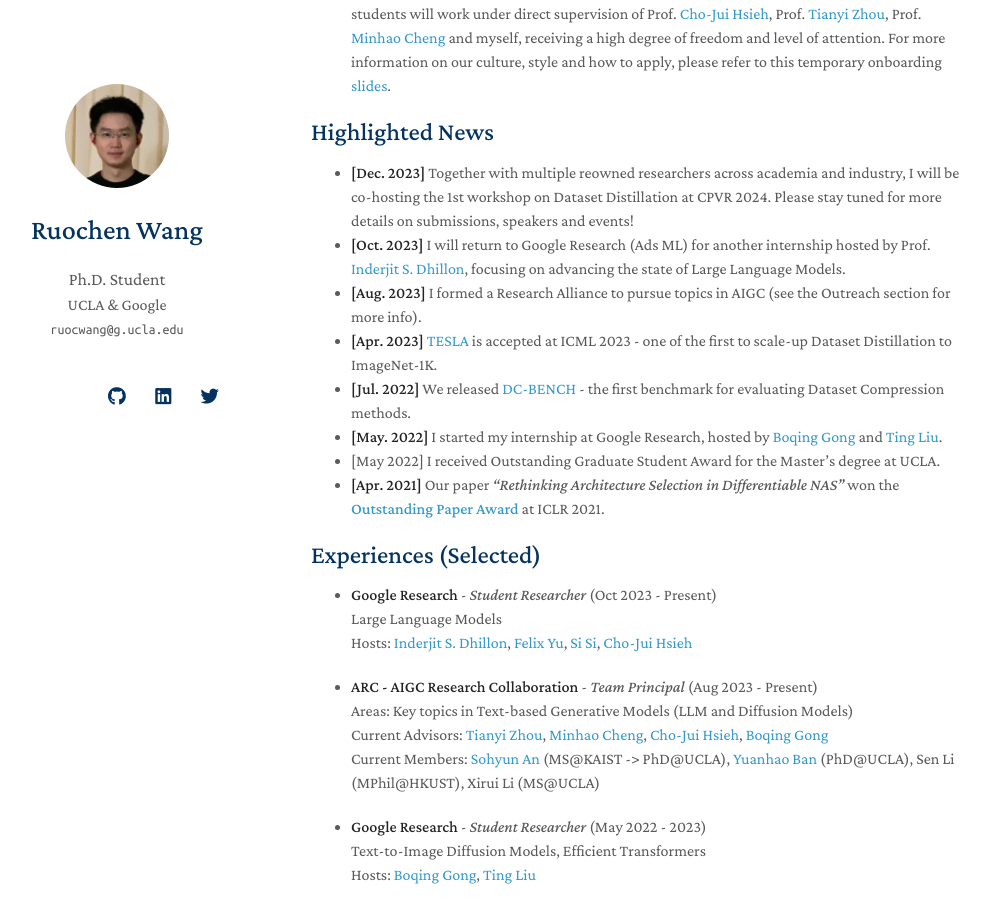
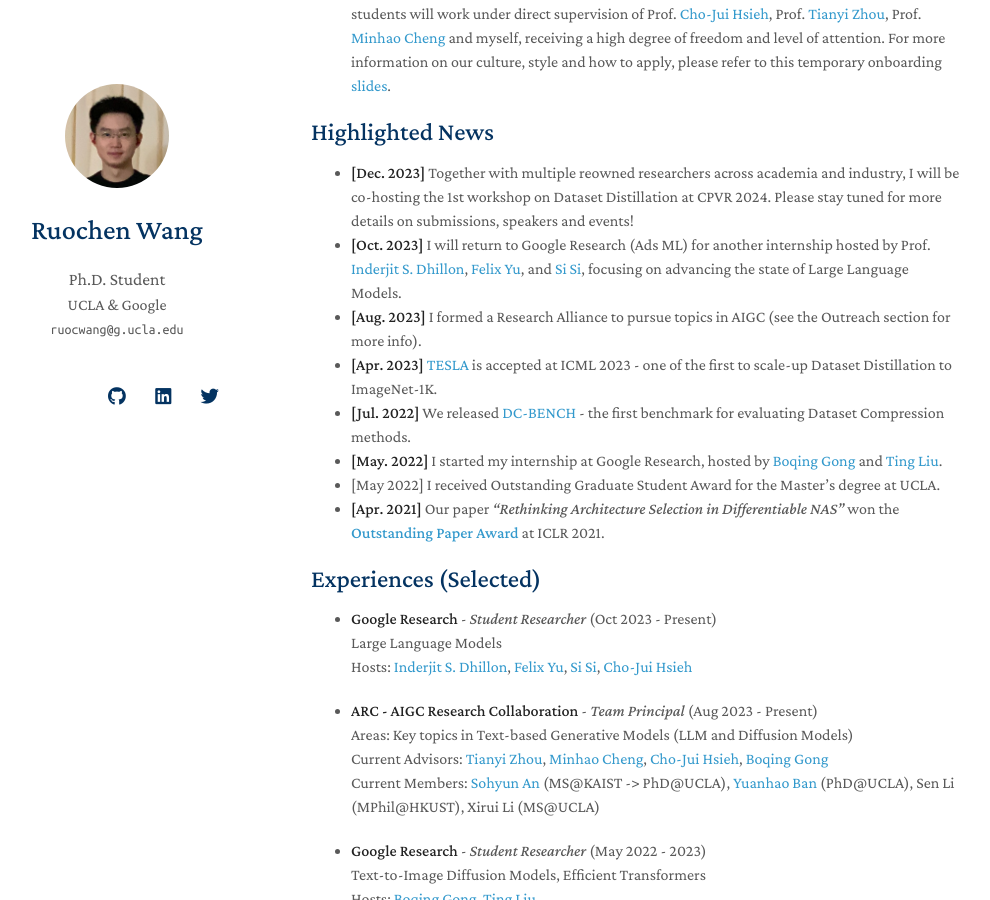
Before and after one commit to ruocwang/ruocwang.github.io, a Jekyll site: the page built from index.md, in a window 1280 px wide and 900 px high, scrolled down 844 px. Shown: the whole window, without its empty margins (159-1149 px from the left). Built offline with Jekyll 4.4.1, drawn with Linux system fonts in a browser that asks for light colours; nearby versions of some CDN libraries; a style sheet for code colours, icons or effects is not loaded; our own code applies the rules of GitHub Pages for plain Markdown files.

Commit message:
update news

```diff
--- a/index.md
+++ b/index.md
@@ -37,7 +37,7 @@
 ## Highlighted News
 
 - **[Dec. 2023]** Together with multiple reowned researchers across academia and industry, I will be co-hosting the 1st workshop on Dataset Distillation at CPVR 2024. Please stay tuned for more details on submissions, speakers and events!
-- **[Oct. 2023]** I will return to Google Research (Ads ML) for another internship hosted by Prof. [Inderjit S. Dhillon](https://scholar.google.com/citations?user=xBv5ZfkAAAAJ&hl=en), focusing on advancing the state of Large Language Models.
+- **[Oct. 2023]** I will return to Google Research (Ads ML) for another internship hosted by Prof. [Inderjit S. Dhillon](https://scholar.google.com/citations?user=xBv5ZfkAAAAJ&hl=en), [Felix Yu](https://scholar.google.com/citations?user=lYvF6cUAAAAJ&hl=en), and [Si Si](https://scholar.google.com/citations?user=eAJfUeIAAAAJ&hl=en), focusing on advancing the state of Large Language Models.
 - **[Aug. 2023]** I formed a Research Alliance to pursue topics in AIGC (see the Outreach section for more info).
 - **[Apr. 2023]** [TESLA](https://arxiv.org/abs/2211.10586) is accepted at ICML 2023 - one of the first to scale-up Dataset Distillation to ImageNet-1K.
 - **[Jul. 2022]** We released [DC-BENCH](https://justincui03.github.io/dcbench/) - the first benchmark for evaluating Dataset Compression methods.
```
